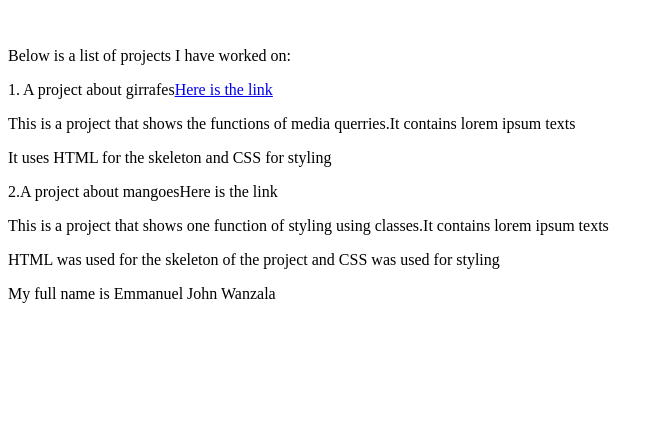
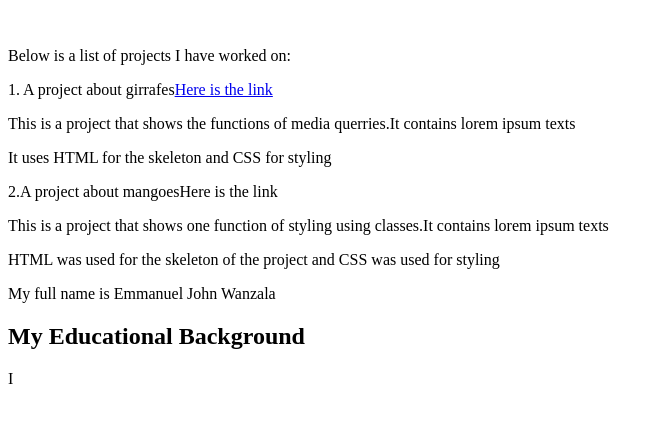
Before and after one commit to EmmanuelWanzala/portfolio, a plain HTML site: page index.html in a window 1280 px wide. Shown: the part 101-524 px from the top of the page, without its empty margins (0-663 px from the left). Drawn offline with Linux system fonts and the light colour scheme.

Commit message:
add a header in the div with the class name about me

```diff
--- a/index.html
+++ b/index.html
@@ -22,6 +22,8 @@
     </div>
     <div class="aboutme">
      <p>My full name is Emmanuel John Wanzala</p>
+     <h2>My Educational Background</h2>
+     <p>I </p>
 
 
     </div>
```
